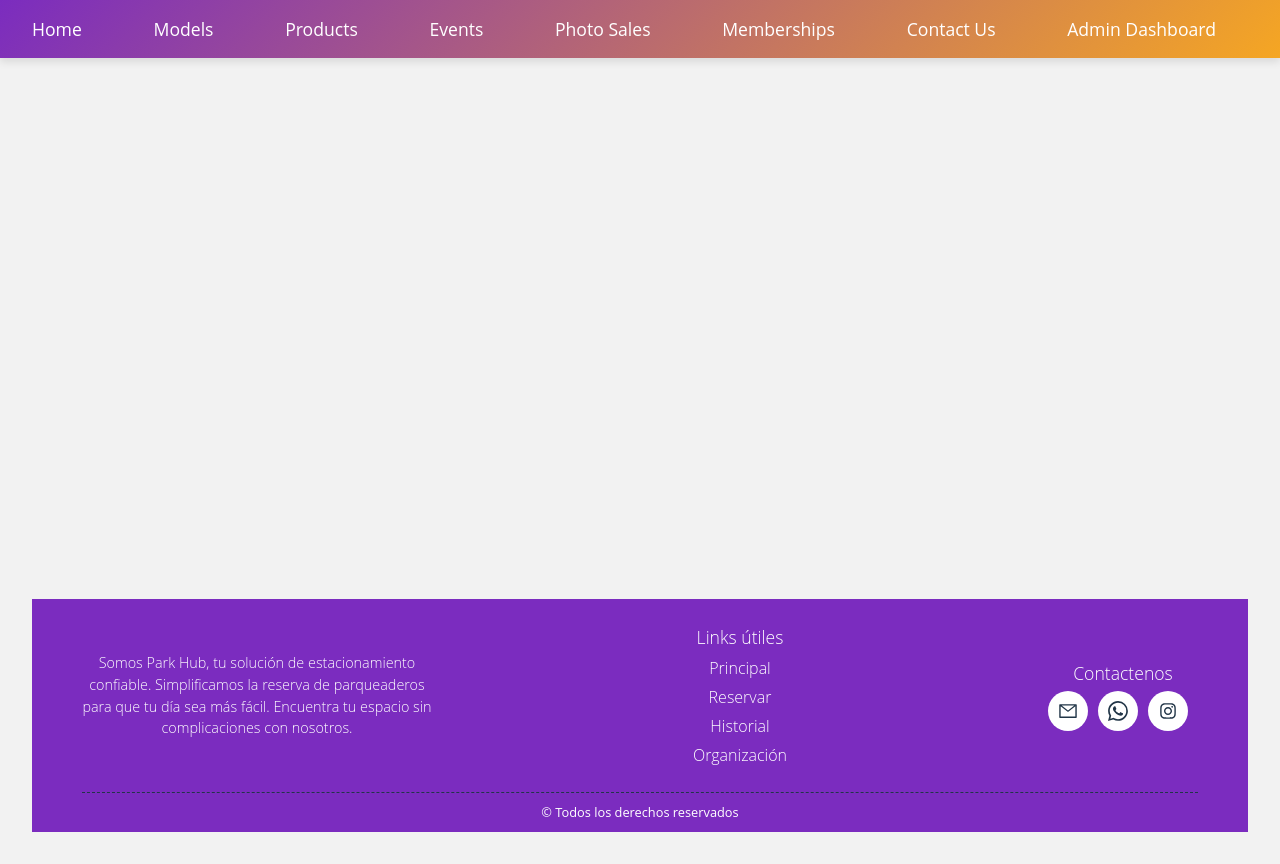
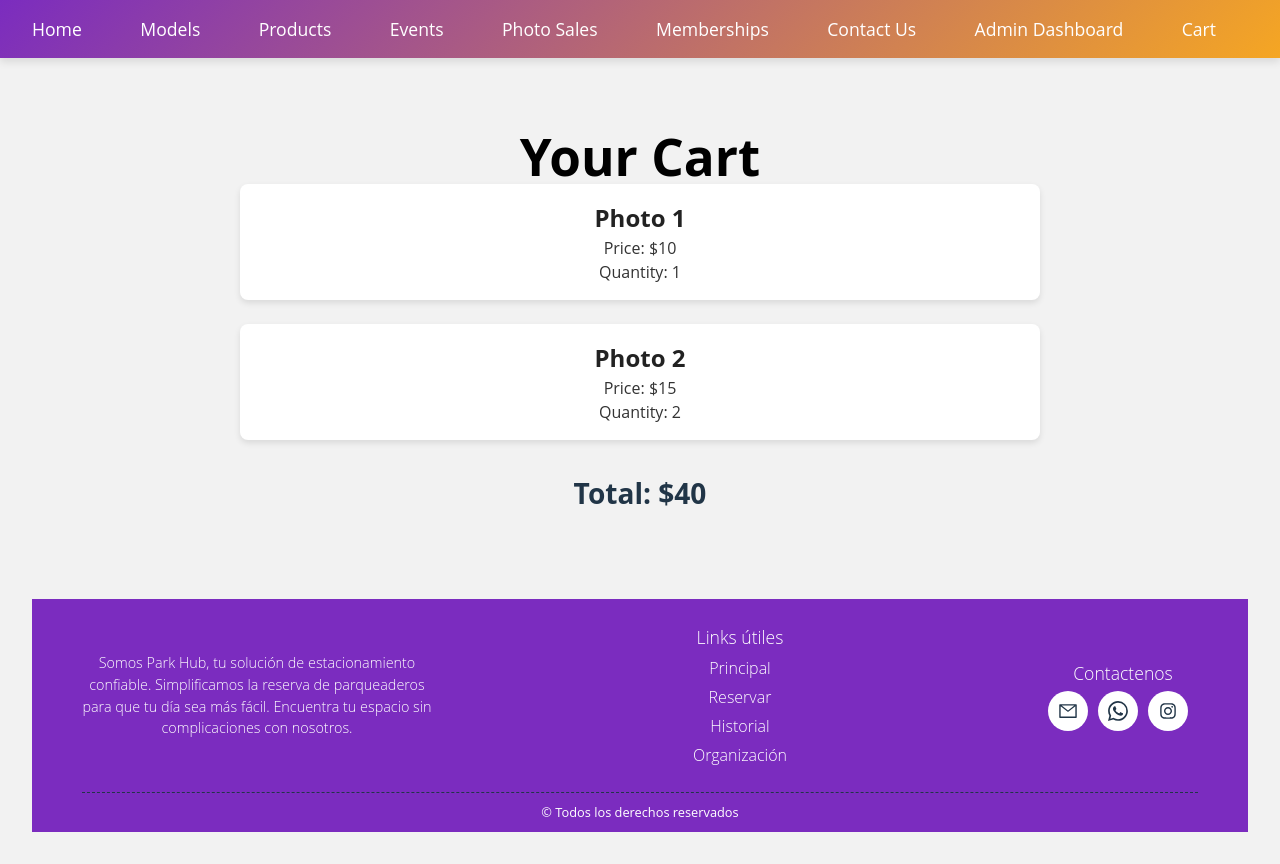
Before and after one commit to Tomaslopera/La_Care_Cortada, a React (Vite) app in the folder frontend/: page /cart in a window 1280 px wide. Built offline with nearby package versions, Linux system fonts and the light colour scheme.

Commit message:
cart page

```diff
--- a/frontend/src/App.jsx
+++ b/frontend/src/App.jsx
@@ -3,6 +3,7 @@ import { BrowserRouter as Router, Route, Routes } from 'react-router-dom';
 import Home from './Pages/Home';
 import Models from './Pages/Models';
 import Products from './Pages/Products';
+import Cart from './Pages/Cart';
 import Events from './Pages/Events';
 import PhotoSales from './Pages/PhotoSales';
 import Memberships from './Pages/Memberships';
@@ -34,6 +35,7 @@ function App() {
           <Route path="/admin" element={<AdminDashboard />} />
           <Route path="/login" element={<Login />} />
           <Route path="/signup" element={<SignUp />} />
+          <Route path="/cart" element={<Cart />} />
           <Route path="/manage-models" element={<ManageModels />} />
           <Route path="/manage-products" element={<ManageProducts />} />
           <Route path="/manage-events" element={<ManageEvents />} />
--- a/frontend/src/Components/Header.jsx
+++ b/frontend/src/Components/Header.jsx
@@ -1,5 +1,5 @@
 // src/components/Menu.jsx
-import  { useState } from 'react';
+import { useState } from 'react';
 import { Link } from 'react-router-dom';
 import styles from '../Styles/Menu.module.css';
 
@@ -26,6 +26,8 @@ function Navbar() {
         <li><Link to="/memberships" className={styles.navLink}>Memberships</Link></li>
         <li><Link to="/contact" className={styles.navLink}>Contact Us</Link></li>
         <li><Link to="/admin" className={styles.navLink}>Admin Dashboard</Link></li>
+        <li><Link to="/cart" className={styles.navLink}>Cart</Link></li>
+
       </ul>
     </nav>
   );
--- /dev/null
+++ b/frontend/src/Pages/Cart.jsx
@@ -0,0 +1,31 @@
+// src/pages/Cart.jsx
+import React from 'react';
+import styles from '../styles/Cart.module.css';
+
+// Sample data for cart items
+const cartItems = [
+  { title: 'Photo 1', price: '$10', quantity: 1 },
+  { title: 'Photo 2', price: '$15', quantity: 2 },
+];
+
+function Cart() {
+  return (
+    <div className={styles.container}>
+      <h1>Your Cart</h1>
+      <div className={styles.cartList}>
+        {cartItems.map((item, index) => (
+          <div key={index} className={styles.cartItem}>
+            <h2 className={styles.itemTitle}>{item.title}</h2>
+            <p className={styles.itemPrice}>Price: {item.price}</p>
+            <p className={styles.itemQuantity}>Quantity: {item.quantity}</p>
+          </div>
+        ))}
+      </div>
+      <div className={styles.total}>
+        <h3>Total: $40</h3>
+      </div>
+    </div>
+  );
+}
+
+export default Cart;
--- /dev/null
+++ b/frontend/src/Styles/Cart.module.css
@@ -0,0 +1,44 @@
+/* src/styles/Cart.module.css */
+
+.container {
+ padding: 2rem;
+ display: flex;
+ flex-direction: column;
+ align-items: center;
+}
+
+.container h1 {
+ color: black;
+}
+
+.cartList {
+ display: flex;
+ flex-direction: column;
+ gap: 1.5rem;
+ width: 100%;
+ max-width: 800px;
+}
+
+.cartItem {
+ background-color: #fff;
+ border-radius: 8px;
+ padding: 1rem;
+ box-shadow: 0 3px 6px rgba(0, 0, 0, 0.1);
+}
+
+.itemTitle {
+ font-size: 1.5rem;
+ color: #222;
+}
+
+.itemPrice,
+.itemQuantity {
+ font-size: 1rem;
+ color: #333;
+}
+
+.total {
+ margin-top: 2rem;
+ font-size: 1.5rem;
+ font-weight: bold;
+}
```
